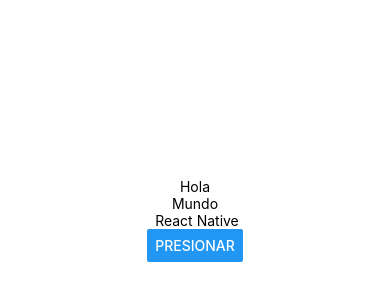
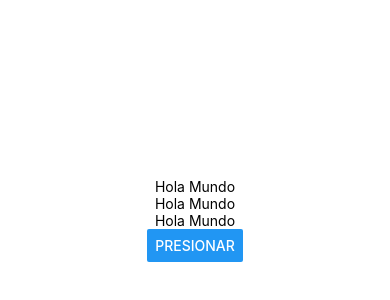
Before and after one commit to UzielHernandesz/PM193, a React Native app in the folder proyectouzi/: screen / in a window 390 px wide. Shown: the part 202-502 px from the top of the page. Built offline with nearby package versions, Linux system fonts and the light colour scheme.

Commit message:
CAMBIO DE ESTADO

```diff
--- a/proyectouzi/App.js
+++ b/proyectouzi/App.js
@@ -1,11 +1,17 @@
 // Zona 1 importaciones
 import { StatusBar } from 'expo-status-bar';
 import { StyleSheet, Text, View, Button } from 'react-native';
+import React, {use, useState} from 'react';
 
-const Texto = (props) => {
-  const {children}=props
+// componente propio TEXTO
+
+const Texto = () => {
+  const [contenido,setContenido]=useState('Hola Mundo');
+  const actualizarTexto = () => {setContenido('ESTADO MODIFICADO')};
+
+
   return(
-    <Text>{children}</Text>
+    <Text onPress={actualizarTexto}> {contenido} </Text>
   )
 }
 
```
